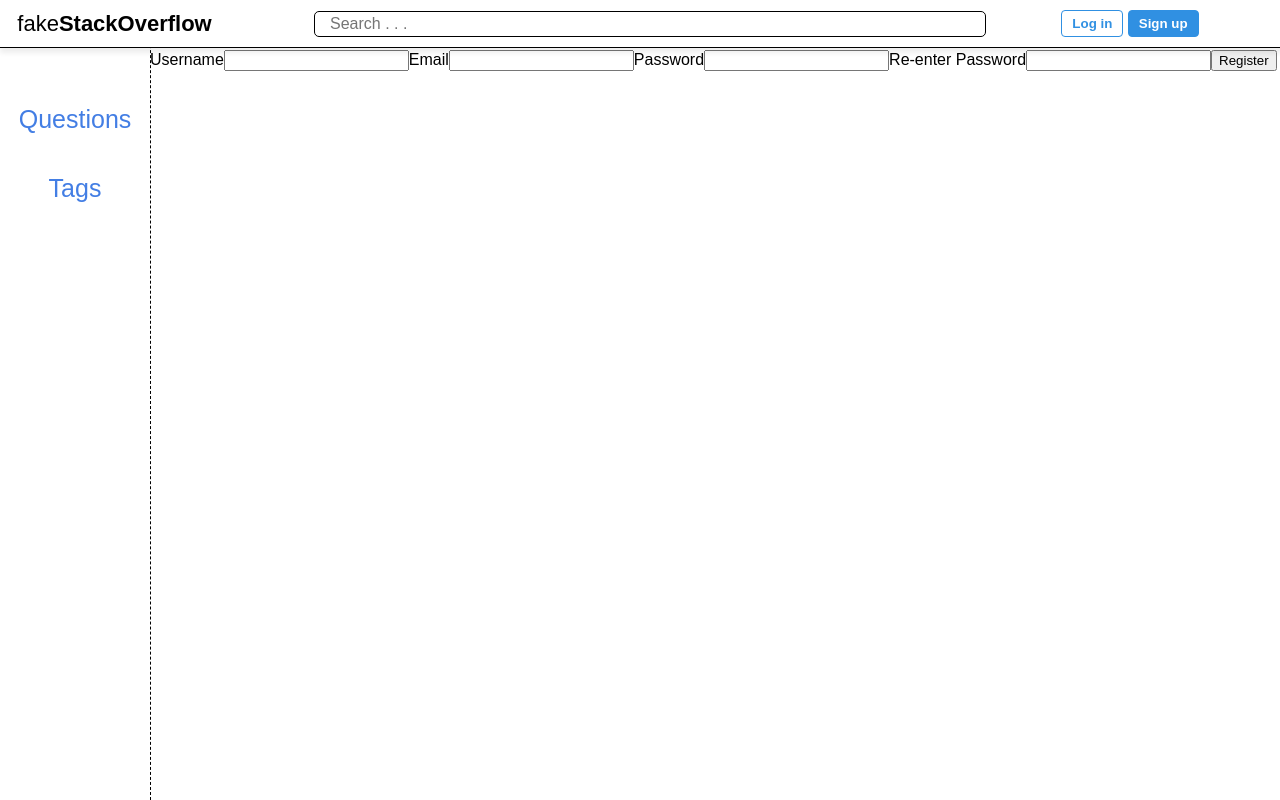
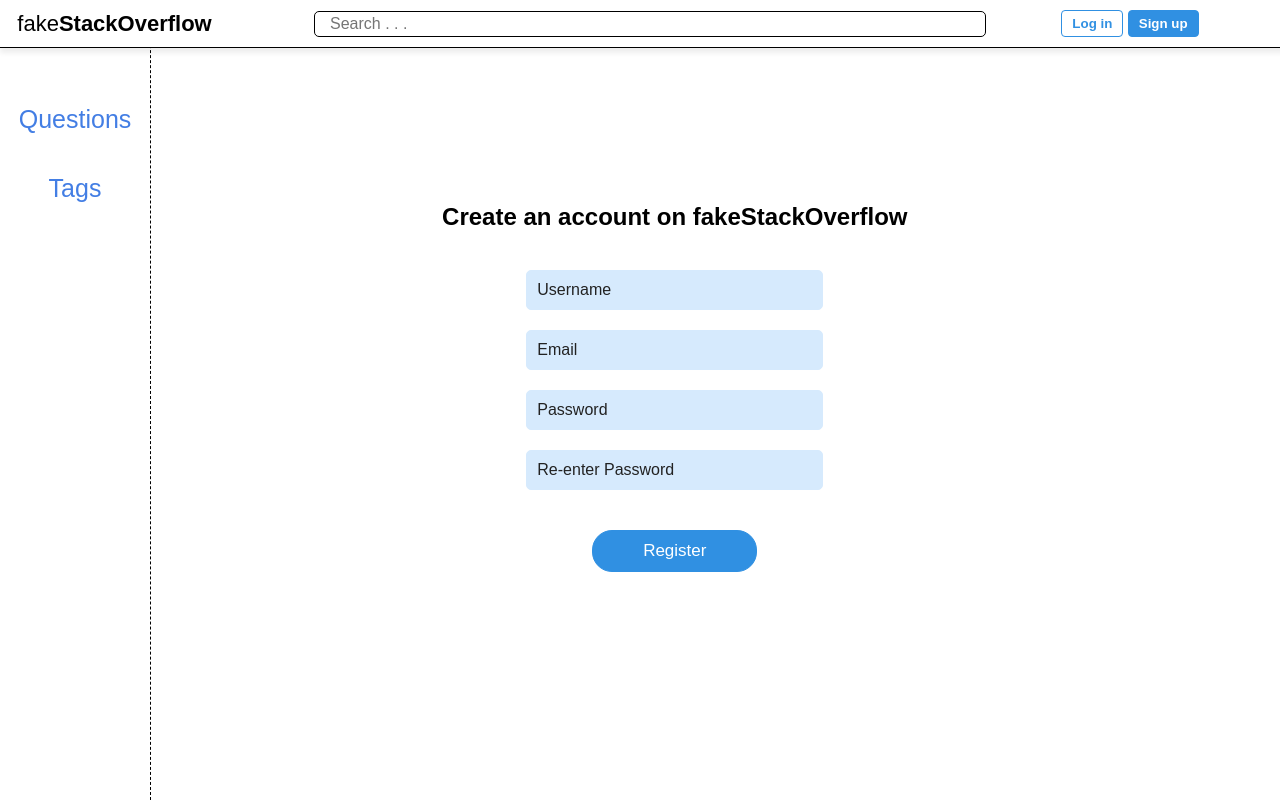
Before and after one commit to Amanda-Ng/Fake-StackOverflow, a React (Create React App) app in the folder client/: page / in a window 1280 px wide. Both pictures are taken after a click on the button "Register". Built offline with nearby package versions, Linux system fonts and the light colour scheme; no server answers.

Commit message:
add css and notifications to registration page

```diff
--- a/client/src/components/RegistrationPage.js
+++ b/client/src/components/RegistrationPage.js
@@ -1,8 +1,14 @@
-import '../stylesheets/App.css';
+import '../stylesheets/EntryPages.css';
 import { useState } from 'react';
 import axios from 'axios';
+import Notification from './Notification';
 
 export default function RegistrationPage(props) {
+  // for showing notifications about incorrect
+  const [notif, setNotif] = useState("");
+  const closeNotif = () => {
+    setNotif("");
+  }
   // empty registration form
   const [formData, setFormData] = useState({
     newUsername: '',
@@ -32,30 +38,35 @@ export default function RegistrationPage(props) {
           'Content-Type': 'application/json'
         }
       });
-      console.log(response.data.message);
-      if(response.data.message === "Successful registration") {
-        // TODO: alert should be replaced by actual UI notification
-        alert("Successful registration");
-        props.changeActive("Welcome");
+      const message = response.data.message;
+      setNotif(message);
+      if(message === "Successful registration") {
+        // delay changing active page to show successful notification message
+        setTimeout(() => {
+          props.changeActive("Login");
+        }, 1200);
       }
     } catch (error) {
         console.error('Error adding new user:', error);
     }
   };
-  // TODO: change password fields type to password (visible for testing)
   return (
+    <>
     <div id="registration">
+      <h1>Create an account on fakeStackOverflow</h1>
       <form onSubmit={handleSubmit} id="registration-form" method="POST" >
-        <label htmlFor="user" >Username</label>
-        <input type="text" id="user" name="newUsername" value={formData.newUsername} onChange={handleChange} required ></input>
-        <label htmlFor="email" >Email</label>
-        <input type="text" id="email" name="newEmail" value={formData.newEmail} onChange={handleChange} required ></input>
-        <label htmlFor="pw" >Password</label>
-        <input type="text" id="pw" name="newPassword" value={formData.newPassword} onChange={handleChange} required ></input>
-        <label htmlFor="rePw" >Re-enter Password</label>
-        <input type="text" id="rePw" name="rePassword" value={formData.rePassword} onChange={handleChange} required ></input>
-        <input type="submit" value="Register" />
+        <label htmlFor="user" ></label>
+        <input type="text" id="user" name="newUsername" value={formData.newUsername} onChange={handleChange} placeholder="Username" required ></input>
+        <label htmlFor="email" ></label>
+        <input type="text" id="email" name="newEmail" value={formData.newEmail} onChange={handleChange} placeholder="Email" required ></input>
+        <label htmlFor="pw" ></label>
+        <input type="password" id="pw" name="newPassword" value={formData.newPassword} onChange={handleChange} placeholder="Password" required ></input>
+        <label htmlFor="rePw" ></label>
+        <input type="password" id="rePw" name="rePassword" value={formData.rePassword} onChange={handleChange} placeholder="Re-enter Password" required ></input>
+        <input id="register-button" type="submit" value="Register" />
       </form>
   </div>
+  {notif && <Notification message={notif} onClose={closeNotif} />}
+  </>
   );
 }
--- a/client/src/components/WelcomePage.js
+++ b/client/src/components/WelcomePage.js
@@ -1,4 +1,4 @@
-import '../stylesheets/WelcomePage.css';
+import '../stylesheets/EntryPages.css';
 import { useState } from 'react';
 import axios from 'axios';
 import Notification from './Notification.js';
--- /dev/null
+++ b/client/src/stylesheets/EntryPages.css
@@ -0,0 +1,69 @@
+#welcome, #registration {
+  display: flex;
+  flex-direction: column;
+  justify-content: center;
+  align-items: center;
+  width: 82vw;
+  height: 78vh;
+}
+#welcome h1, #registration h1 {
+  margin-bottom: 70px;
+}
+#welcome button {
+  margin-bottom: 20px;
+  width: 200px;
+  padding: 10px 0;
+  font-size: 16px;
+  background-color: white;
+  color: rgb(48,144,226);
+  font-weight: bold;
+  border: 1.5px solid rgb(48,144,226);
+  border-radius: 15px;
+  cursor: pointer;
+}
+#welcome button:hover {
+  background-color: rgb(48,144,226);
+  color: white;
+  transition: background-color, 0.15s, ease-in-out;
+  cursor: pointer;
+}
+#welcome button:disabled {
+  background-color: rgb(227, 227, 227);
+  color: rgb(110, 110, 110);
+  border-color: rgb(110, 110, 110);
+  cursor: default;
+}
+#registration-form {
+  display: flex;
+  flex-direction: column;
+  justify-content: center;
+  align-items: center;
+  width: 82vw;
+  height: 30vh;
+}
+#user, #email, #pw, #rePw {
+  margin-bottom: 20px;
+  width: 275px;
+  padding: 10px 10px;
+  font-size: 16px;
+  background-color: rgb(214, 234, 253);
+  border: 1px solid rgb(214, 234, 253);
+  border-radius: 5px;
+}
+#registration-form input::placeholder {
+  color: rgb(34, 34, 34);
+}
+#register-button {
+  margin-top: 20px;
+  padding: 10px 50px;
+  font-size: 17px;
+  background-color: rgb(48,144,226);
+  color: white;
+  border: 1px solid rgb(48,144,226);
+  border-radius: 20px;
+}
+#register-button:hover {
+  background-color: rgb(38, 113, 178);
+  transition: background-color, 0.15s, ease-in-out;
+  cursor: pointer;
+}
--- a/client/src/stylesheets/WelcomePage.css
+++ /dev/null
@@ -1,35 +0,0 @@
-#welcome {
-  display: flex;
-  flex-direction: column;
-  justify-content: center;
-  align-items: center;
-  width: 82vw;
-  height: 78vh;
-}
-#welcome h1 {
-  margin-bottom: 70px;
-}
-#welcome button {
-  margin-bottom: 20px;
-  width: 200px;
-  padding: 10px 0;
-  font-size: 16px;
-  background-color: white;
-  color: rgb(48,144,226);
-  font-weight: bold;
-  border: 1.5px solid rgb(48,144,226);
-  border-radius: 15px;
-  cursor: pointer;
-}
-#welcome button:hover {
-  background-color: rgb(48,144,226);
-  color: white;
-  transition: background-color, 0.15s, ease-in-out;
-  cursor: pointer;
-}
-#welcome button:disabled {
-  background-color: rgb(227, 227, 227);
-  color: rgb(110, 110, 110);
-  border-color: rgb(110, 110, 110);
-  cursor: default;
-}
```
